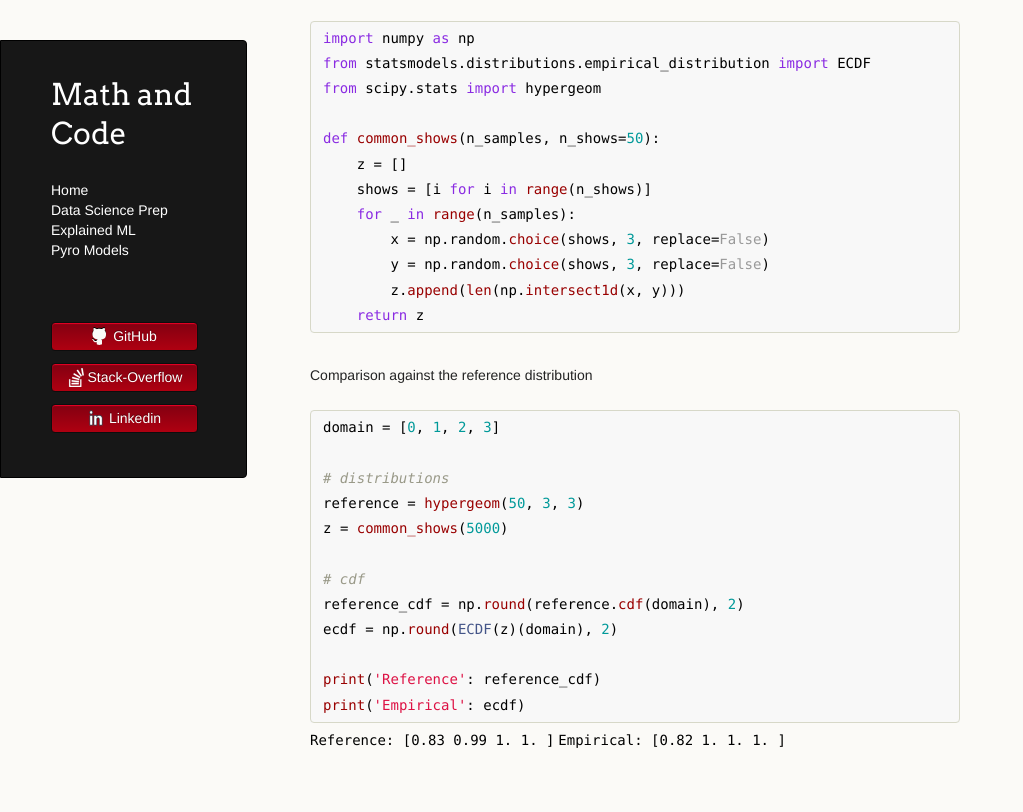
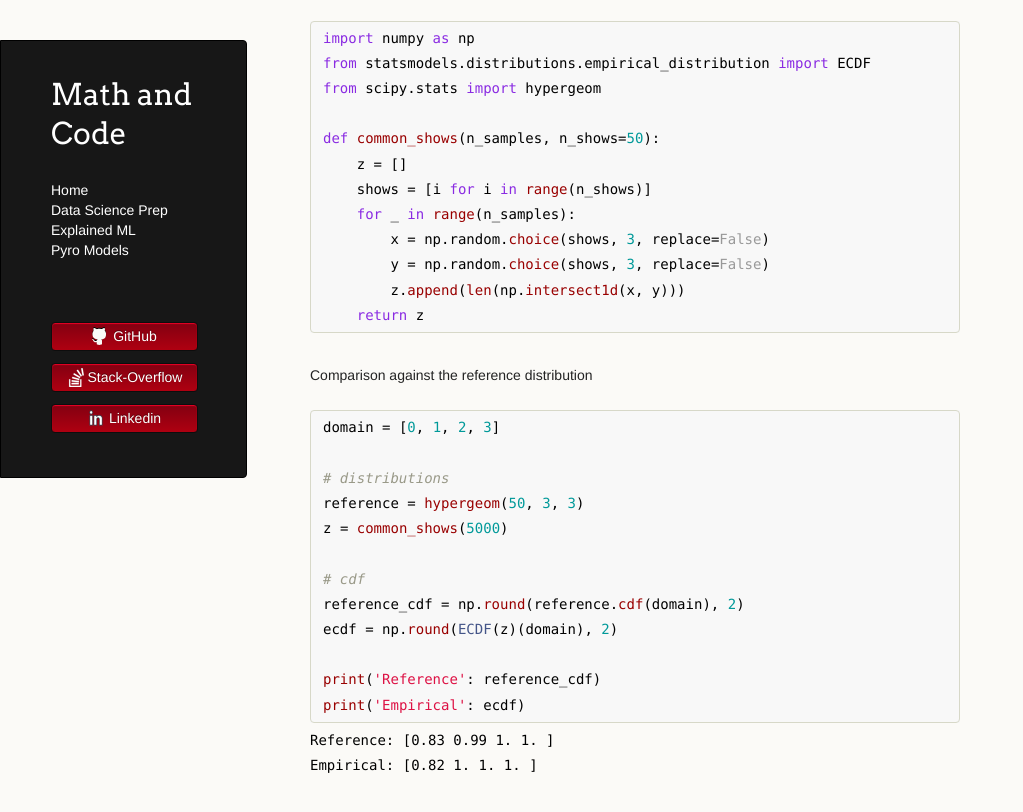
Before and after one commit to LemonPy29/LemonPy29.github.io, a Jekyll site: the page built from data-science-prep/probability-statistic.md, in a window 1280 px wide and 900 px high, scrolled down 1961 px. Shown: the top 812 px of the window, without its empty margins (0-1023 px from the left). Built offline with Jekyll 4.4.1, drawn with Linux system fonts in a browser that asks for light colours; nearby versions of some CDN libraries; the repository's description, which GitHub fills in, is left out.

````diff
--- a/data-science-prep/probability-statistic.md
+++ b/data-science-prep/probability-statistic.md
@@ -111,5 +111,5 @@ ecdf = np.round(ECDF(z)(domain), 2)
 print('Reference': reference_cdf)
 print('Empirical': ecdf)
 ```
-`Reference: [0.83 0.99 1.   1.  ]`
+`Reference: [0.83 0.99 1.   1.  ]`\
 `Empirical: [0.82 1.   1.   1.  ]`
````
